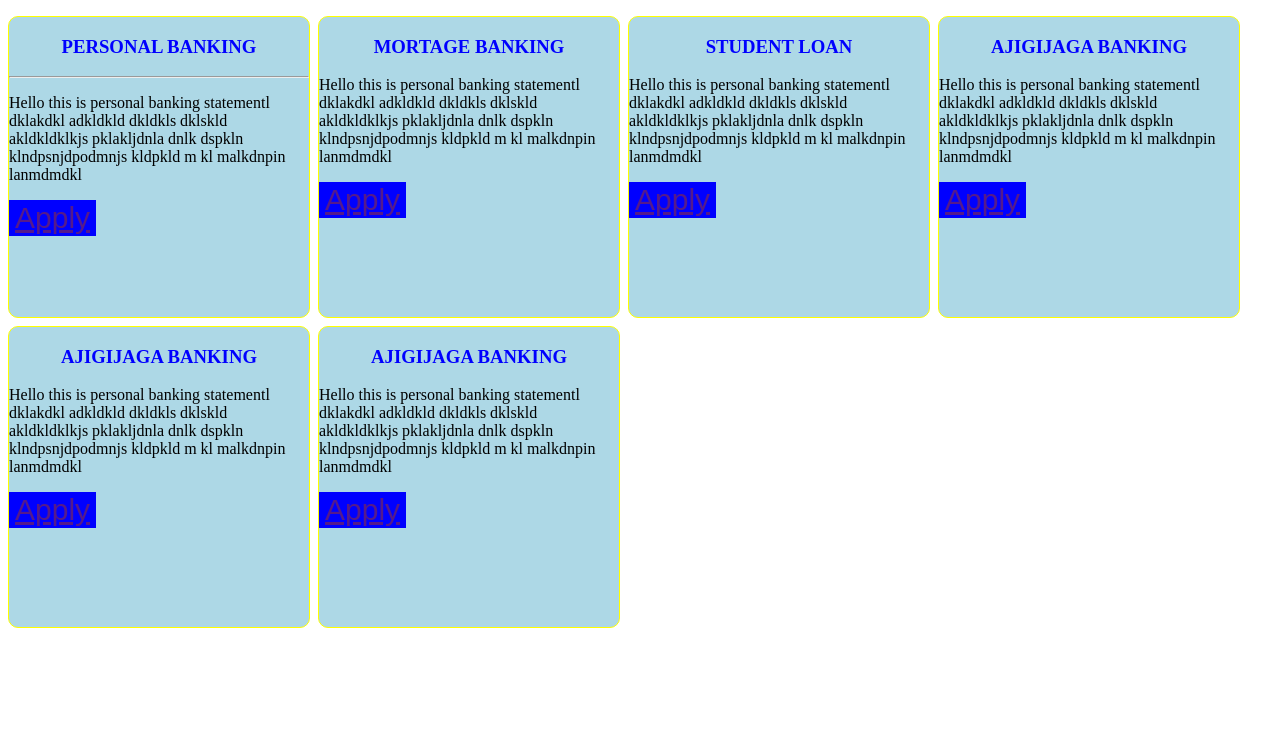
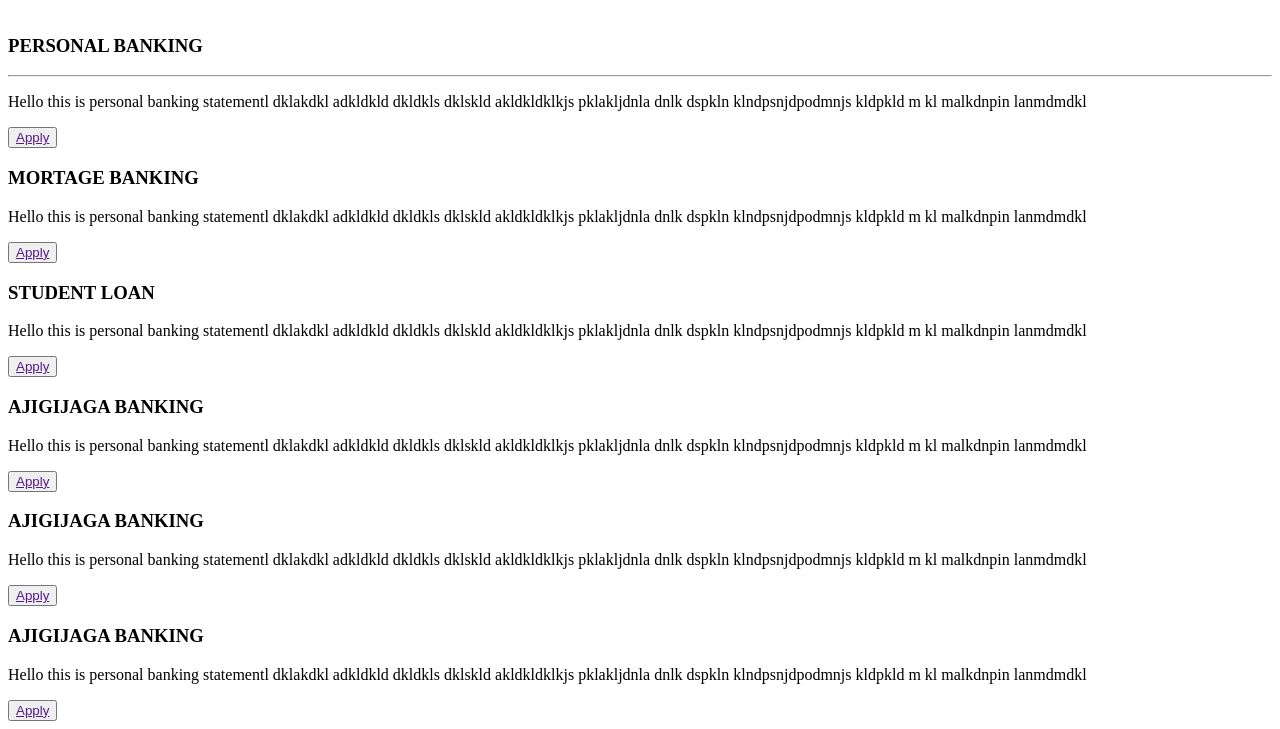
Before and after one commit to anoms1/anoms1.github.io, a plain HTML site: page index.html in a window 1280 px wide. Shown: the part 118-847 px from the top of the page. Before the commit the page ends 800 px from the top, so only its background shows below. Drawn offline with Linux system fonts and the light colour scheme.

Commit message:
Update index.html

```diff
--- a/index.html
+++ b/index.html
@@ -6,7 +6,7 @@
     <title>Document</title>
 
     <script src="https://kit.fontawesome.com/26655de846.js" crossorigin="anonymous"></script>
-    <link rel="stylesheet" href="main.css">
+    <link rel="stylesheet" href="">
 </head>
 <body>
 
```
